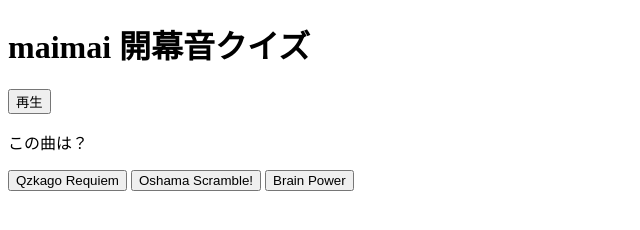
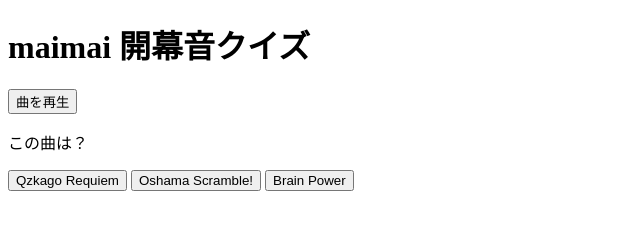
Before and after one commit to maimai-quiz/maimai-Quiz, a plain HTML site: page index.html in a window 1280 px wide. Shown: the full height of the page, 0-640 px from the left. Drawn offline with Linux system fonts and the light colour scheme.

Commit message:
Update index.html

```diff
--- a/index.html
+++ b/index.html
@@ -10,7 +10,7 @@
 <h1>maimai 開幕音クイズ</h1>
 
 <button onclick="document.getElementById('q1').play()">
-再生
+曲を再生
 </button>
 
 <audio id="q1" src="A1.mov"></audio>
```
